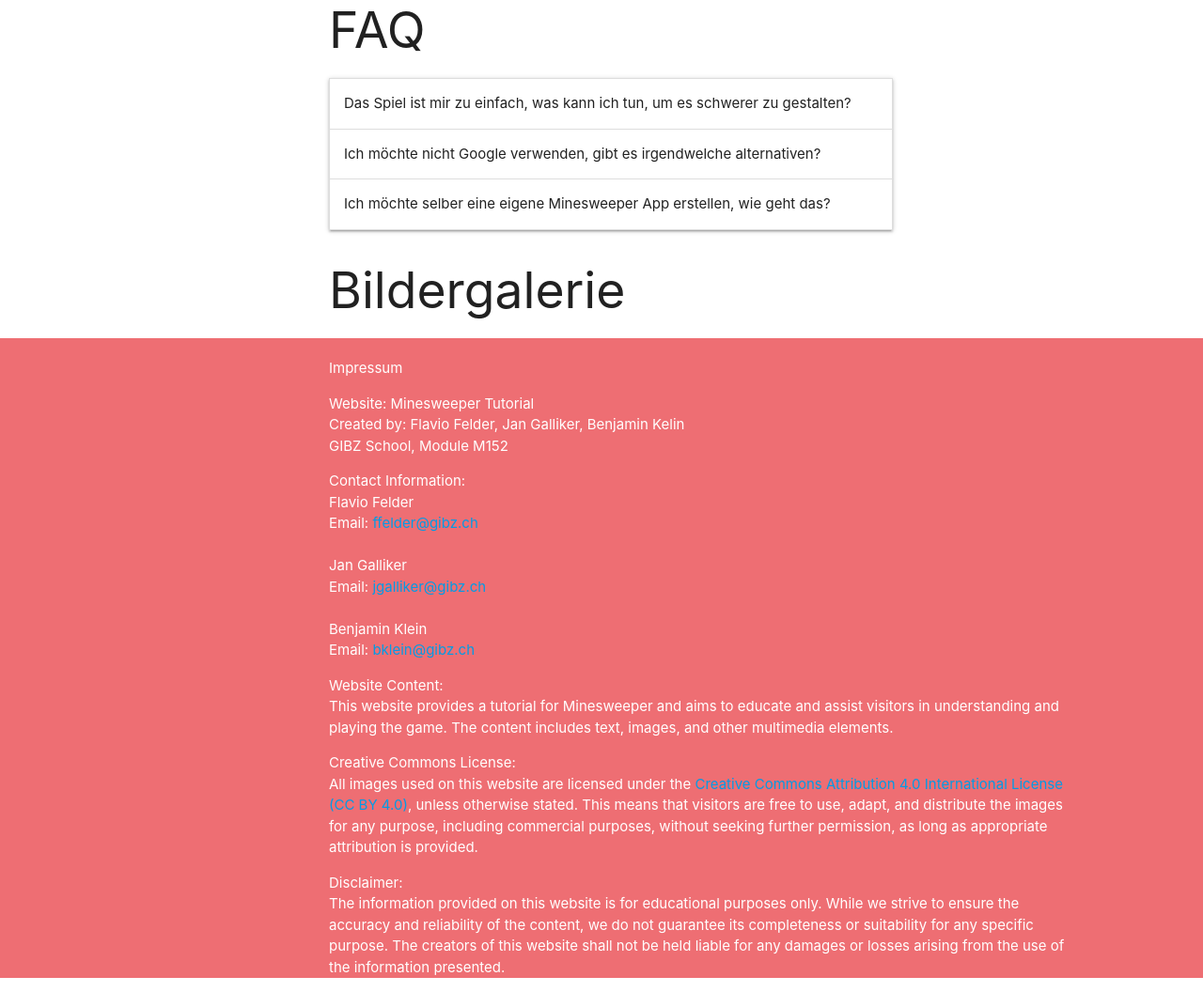
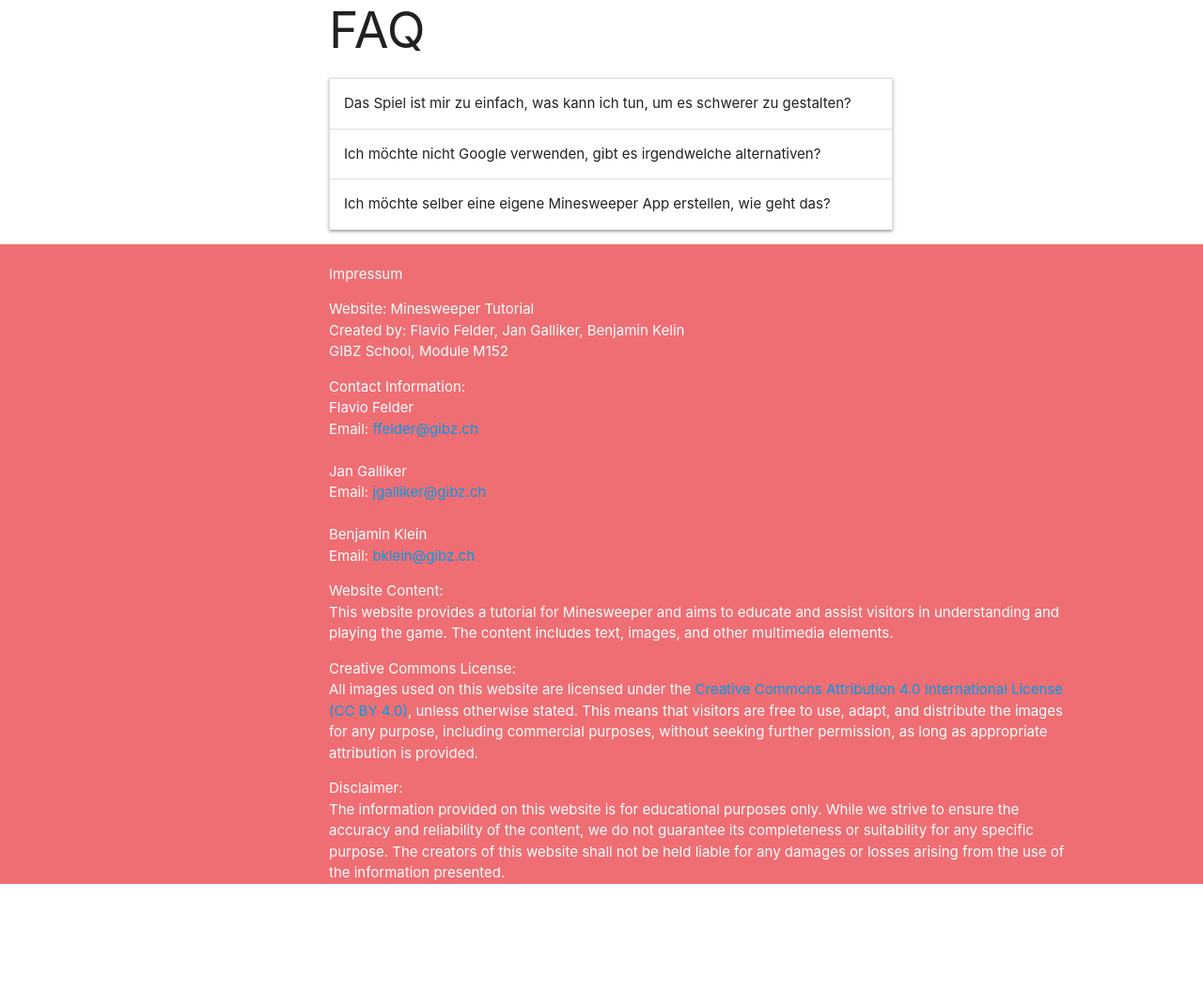
Before and after one commit to Jan-Banane/minesweeper-tutorial, a plain HTML site: page index.html in a window 1280 px wide. Shown: the part 6954-8010 px from the top of the page at 94% size. After the commit the page ends 7910 px from the top, so only its background shows below. Drawn offline with Linux system fonts and the light colour scheme; a script that the page names is missing.

Commit message:
Remove image galery

```diff
--- a/index.html
+++ b/index.html
@@ -146,10 +146,6 @@
         </li>
       </ul>
     </article>
-    <article id="image-gallery">
-      <h2>Bildergalerie</h2>
-
-    </article>
   </main>
   <footer class="page-footer">
       <div class="impressum">
```
